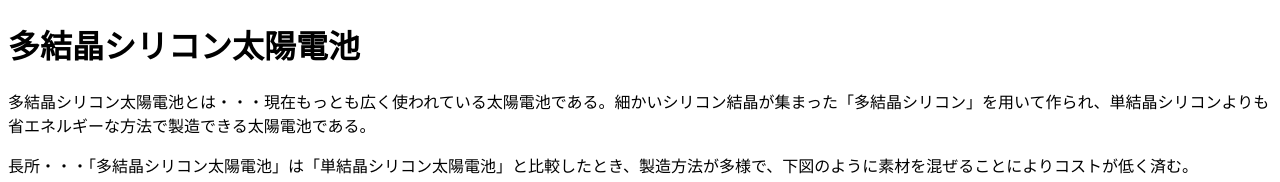
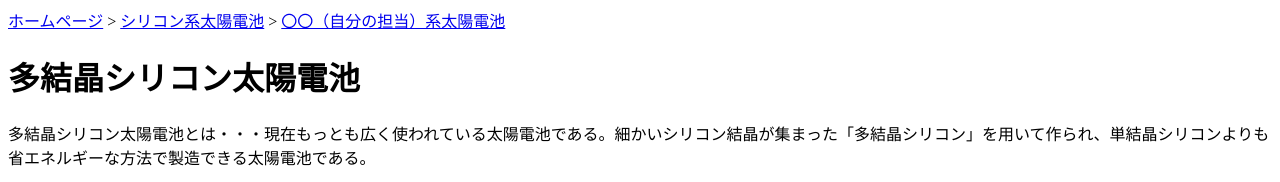
Before and after one commit to 2159116/takesshou, a plain HTML site: page index.html in a window 1280 px wide. Shown: the top 182 px of the page. Drawn offline with Linux system fonts and the light colour scheme.

Commit message:
Update index.html

```diff
--- a/index.html
+++ b/index.html
@@ -4,6 +4,7 @@
 <title>Page Title</title>
 </head>
 <body>
+<a href="https://tetsuo2002s.github.io/-HP.github.io/">ホームページ</a> > <a href="https://tetsuo2002s.github.io/-silicon/">シリコン系太陽電池</a> > <a href="自分のGithubのリンク">〇〇（自分の担当）系太陽電池</a>
 
 <h1>多結晶シリコン太陽電池</h1>
 <p>多結晶シリコン太陽電池とは・・・現在もっとも広く使われている太陽電池である。細かいシリコン結晶が集まった「多結晶シリコン」を用いて作られ、単結晶シリコンよりも省エネルギーな方法で製造できる太陽電池である。</p>
```
